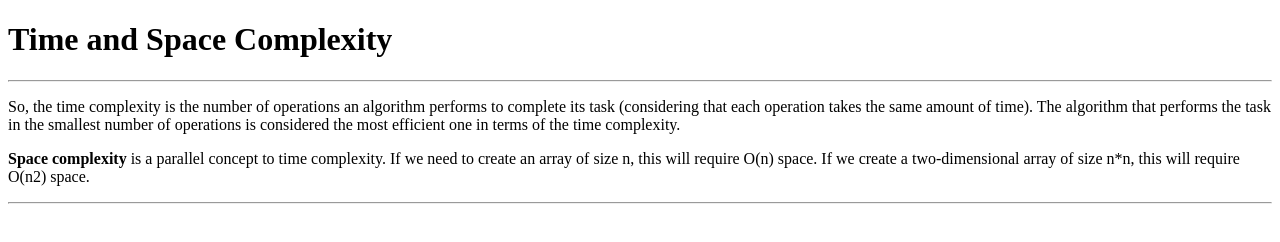
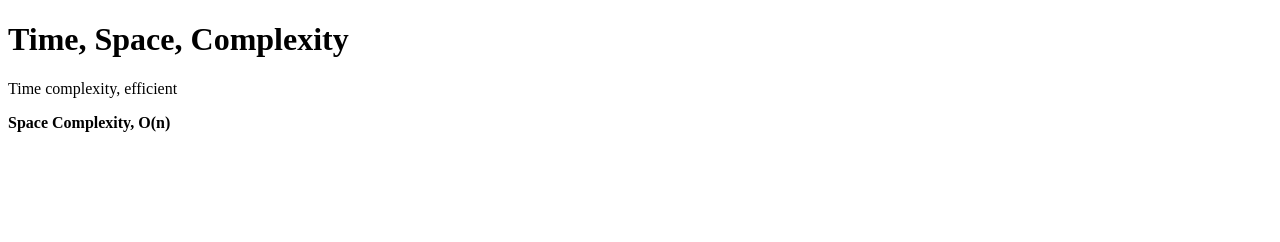
Before and after one commit to acciojob/time-and-space-complexity-Adarsh4775, a website: page main.html in a window 1280 px wide. Drawn offline with Linux system fonts and the light colour scheme.

Commit message:
created a submission

```diff
--- a/main.html
+++ b/main.html
@@ -1,3 +1,4 @@
+<!DOCTYPE html>
 <!DOCTYPE html>
 
 <html>
@@ -8,11 +9,12 @@
 
 <body>
 	<!-- the entire body must be written by student -->
-    <h1>Time and Space Complexity</h1>
-	<hr>
-	<p>So, the time complexity is the number of operations an algorithm performs to complete its task (considering that each operation takes the same amount of time). The algorithm that performs the task in the smallest number of operations is considered the most efficient one in terms of the time complexity.</p>
-     <p><b>Space complexity</b> is a parallel concept to time complexity. If we need to create an array of size n, this will require O(n) space. If we create a two-dimensional array of size n*n, this will require O(n2) space.<p>
-		 <hr>
+	<h1>Time, Space, Complexity</h1>
+	<p>Time complexity, efficient</p>
+	<p><B>Space Complexity, O(n)</B></p>
+    <script type="text/javascript" src="./script.js">
+</script>
+
 </body>
 
 </html>
```
